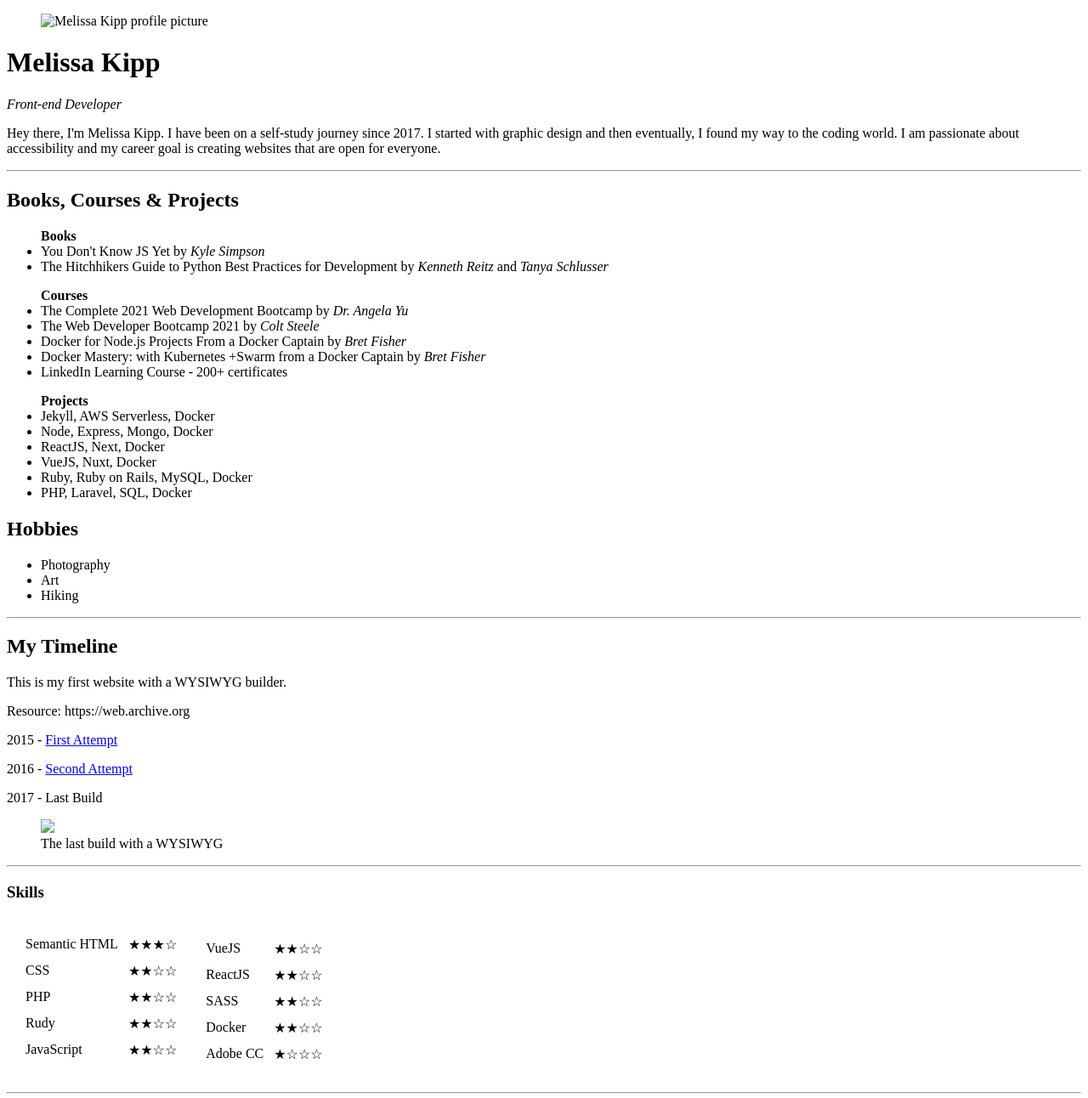
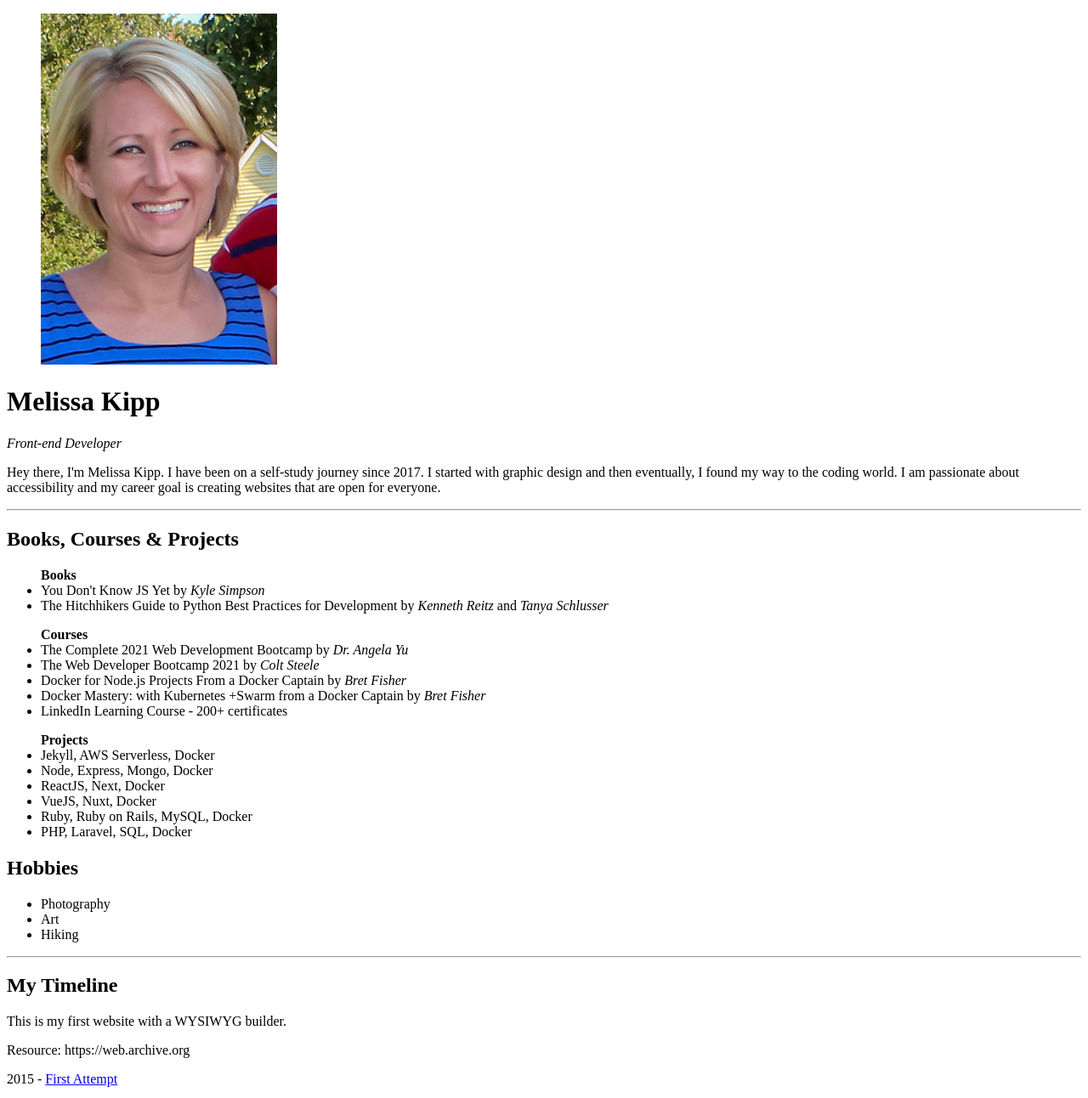
Before and after one commit to melissakipp/cv, a plain HTML site: page index.html in a window 1280 px wide. Shown: the top 1292 px of the page at 85% size. Drawn offline with Linux system fonts and the light colour scheme.

Commit message:
change img paths

```diff
--- a/index.html
+++ b/index.html
@@ -8,7 +8,7 @@
   </head>
   <body>
     <figure>
-      <img src="images/melissa-kipp.jpg" alt="Melissa Kipp profile picture" />
+      <img src="melissa-kipp.jpg" alt="Melissa Kipp profile picture" />
     </figure>
     <h1>Melissa Kipp</h1>
     <p><em>Front-end Developer</em></p>
@@ -80,7 +80,7 @@
     </p>
     <p>2017 - Last Build</p>
     <figure>
-      <img src="images/2017-WYSIWYG.png" alt=" " />
+      <img src="2017-WYSIWYG.png" alt=" " />
       <figcaption>The last build with a WYSIWYG</figcaption>
     </figure>
 
```
